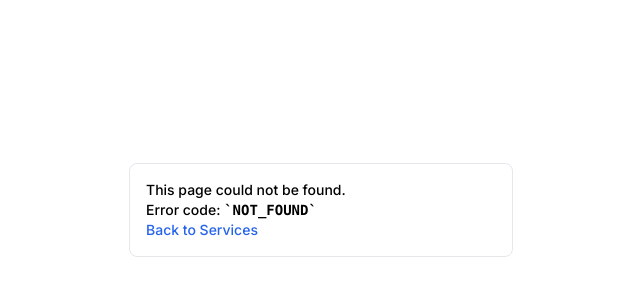
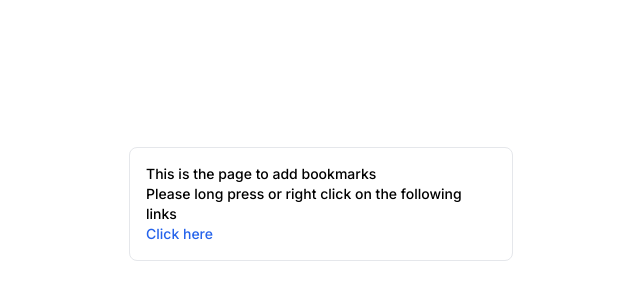
Before and after one commit to minagishl/google-account-permission-handler, a Next.js app: page /bookmark in a window 1280 px wide. Before the commit this address had no page. Shown: the part 196-496 px from the top of the page, without its empty margins (319-959 px from the left). Built offline with nearby package versions, Linux system fonts and the light colour scheme.

Commit message:
Added bookmark association

```diff
--- /dev/null
+++ b/src/app/bookmark/page.tsx
@@ -0,0 +1,25 @@
+'use client';
+
+import Container from '@/components/container';
+
+export default function Bookmark() {
+  return (
+    <Container>
+      <div className="w-full max-w-sm space-y-4 rounded-lg border border-gray-200 p-4 dark:border-neutral-700 dark:text-white">
+        <p className="text-sm font-medium">
+          This is the page to add bookmarks
+          <br />
+          Please long press or right click on the following links
+          <br />
+          <a
+            className="text-blue-600 decoration-2 hover:underline dark:text-blue-500"
+            href="javascript:(function(){const e=window.location.href,t=encodeURIComponent(e),n=`https://google-account-permission-handler.pages.dev/?url=${t}`;e.includes('google-account-permission-handler.pages.dev')||e.includes('localhost:3000')?alert('This URL is invalid'):window.location.href=n})();"
+            title='Google Account Permission Handler'
+          >
+            Click here
+          </a>
+        </p>
+      </div>
+    </Container>
+  );
+}
--- a/src/app/page.tsx
+++ b/src/app/page.tsx
@@ -1,8 +1,8 @@
-'use client';
+"use client";
 
-// Packages
-import { useState } from 'react';
+import { useState, Suspense } from 'react';
 import { useRouter } from 'next/navigation';
+import { useSearchParams } from 'next/navigation';
 
 // Components
 import Container from '@/components/container';
@@ -15,10 +15,11 @@ import Input from '@/components/input';
 import checkUrl from '@/utils/checkUrl';
 import toViewUrl from '@/utils/toViewUrl';
 
-export default function Home() {
+function Component() {
+  const router = useRouter();
+  const searchParams = useSearchParams();
   const [clickButton, setClickButton] = useState<boolean>(false);
-  const [url, setUrl] = useState<string>('');
-  const router = useRouter();
+  const [url, setUrl] = useState<string>(searchParams.get('url') ?? '');
 
   const onChange = (e: React.ChangeEvent<HTMLInputElement>) => {
     setUrl(e.target.value);
@@ -100,3 +101,11 @@ export default function Home() {
     </Container>
   );
 }
+
+export default function Home() {
+  return (
+    <Suspense fallback={null}>
+      <Component />
+    </Suspense>
+  );
+}
```
Also changed, not shown: 1 other file (tests, documents, lock files or other folders).
